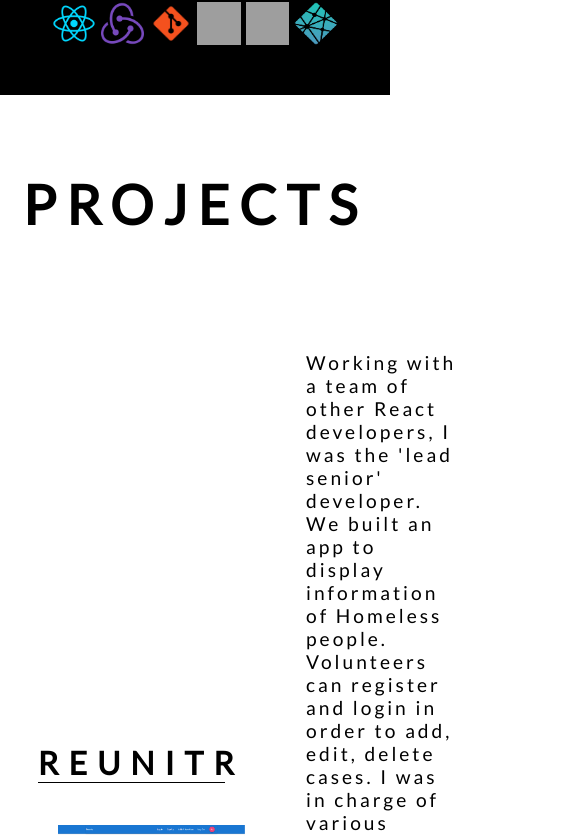
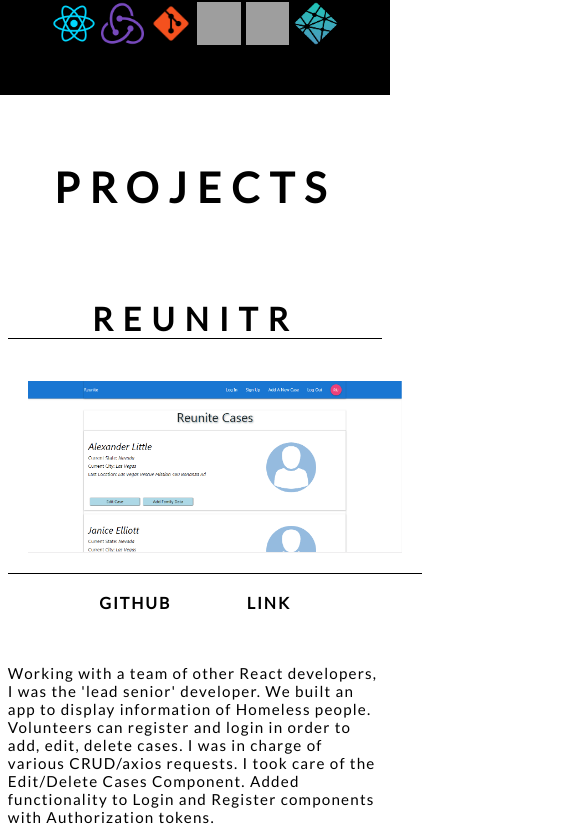
Before and after one commit to irisjitomo/portfolio-v2, a React (Create React App) app: page / in a window 390 px wide. Shown: the part 2070-2906 px from the top of the page, 566 px wide, since content can reach past the window. Built offline with nearby package versions, Linux system fonts and the light colour scheme; grey boxes are pictures that could not be loaded.

Commit message:
modified projects

```diff
--- a/src/components/projects.scss
+++ b/src/components/projects.scss
@@ -81,12 +81,11 @@
 
 		.links {
 			margin: 15px;
-			padding: 1%;
-			border-radius: 30px;
+			// padding: 1%;
+			// border-radius: 30px;
 			background-color: rgba(255, 255, 255, 0.15);
 			backdrop-filter: blur(5px);
 			align-items: center;
-			width: 50%;
 			a {
 				text-decoration: none;
 				color: black;
@@ -142,3 +141,32 @@
 		margin: 3%;
 	}
 }
+
+@media (max-width: 500px) {
+	.projects-home {
+		max-width: 500px;
+		.subtitle {
+			font-size: 1.3rem;
+		}
+		.route-project-card {
+			display: flex;
+			flex-direction: column;
+			.project-block-1 {
+				width: 100%;
+				margin-bottom: 0;
+			}
+			.project-block-2 {
+				width: 100%;
+				margin-top: 0px;
+				.description p {
+					letter-spacing: 1.2px;
+					font-size: 0.95rem;
+				}
+			}
+		}
+		.pintereach-images-1 {
+			width: 100%;
+			height: auto;
+		}
+	}
+}
```
